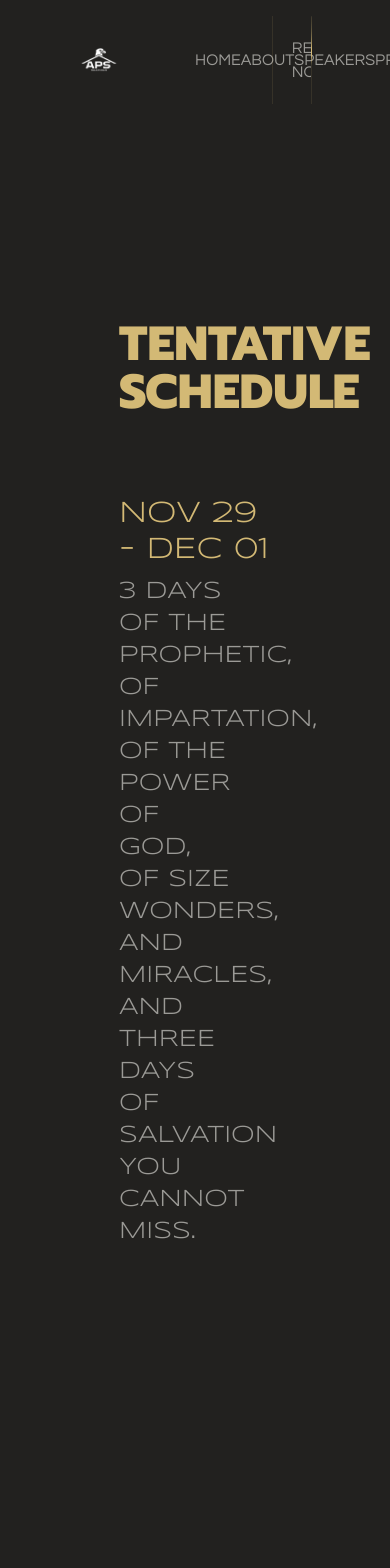
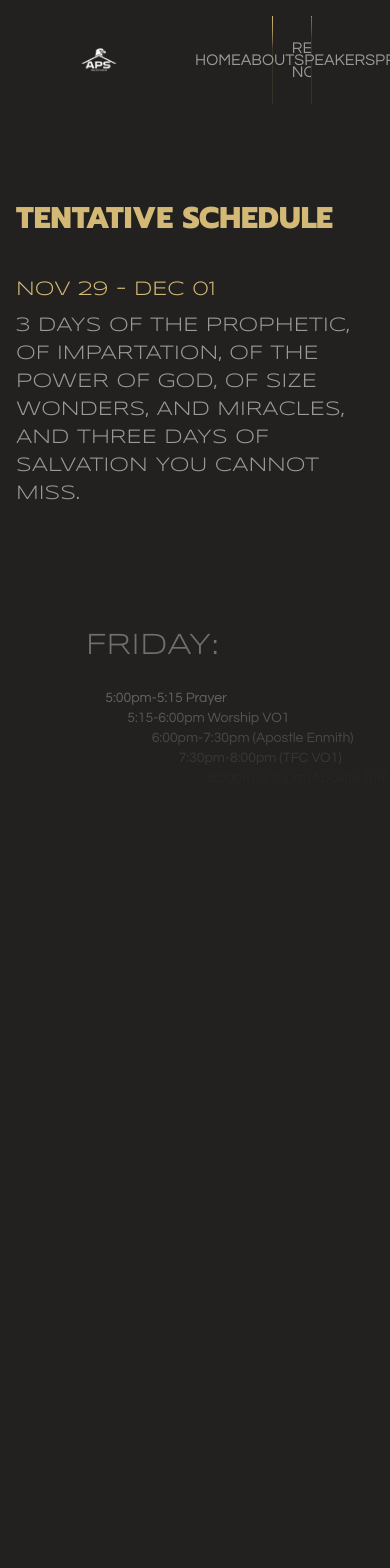
Before and after one commit to joel-kalema/table-0f-eagles, a Next.js app: page /tentative-chedule in a window 390 px wide. Shown: the top 1568 px of the page. Built offline with nearby package versions, Linux system fonts and the light colour scheme.

Commit message:
update the logo magins

```diff
--- a/app/(root)/tentative-chedule/page.jsx
+++ b/app/(root)/tentative-chedule/page.jsx
@@ -115,53 +115,54 @@ export default function TentativeSchedule() {
     return (
         <main className="">
             <Navbar />
-            <div className="w-4/5 mx-auto pt-[15rem] px-20 text-xl" ref={menuItemRef}>
-                <h1 data-scroll data-scroll-speed='0.8' className={`${title.className} uppercase text-5xl my-20 text-[#d3b975]`}>Tentative Schedule</h1>
-                <p data-scroll data-scroll-speed='0.7' className={`${subTitle.className} uppercase text-3xl mb-2 text-[#d3b975]`}>Nov 29 - Dec 01</p>
-                <p data-scroll data-scroll-speed='0.6' className={`${subTitle.className} uppercase text-2xl mb-20 w-3/4`}>3 days of the prophetic, of impartation, of the power of God, of size wonders, and miracles, and three days of Salvation you cannot miss.</p>
+            <div className="lg:w-4/5 mx-auto pt-[10rem] lg:pt-[15rem] px-4 lg:px-20 text-xl" ref={menuItemRef}>
+                <h1 data-scroll data-scroll-speed='0.6' className={`${title.className} uppercase text-3xl lg:text-5xl my-10 lg:my-20 text-[#d3b975]`}>Tentative Schedule</h1>
+                <p data-scroll data-scroll-speed='0.5' className={`${subTitle.className} uppercase text-xl md:text-3xl mb-2 text-[#d3b975]`}>Nov 29 - Dec 01</p>
+                <p data-scroll data-scroll-speed='0.4' className={`${subTitle.className} uppercase text-xl md:text-3xl mb-20 lg:w-3/4`}>3 days of the prophetic, of impartation, of the power of God, of size wonders, and miracles, and three days of Salvation you cannot miss.</p>
 
-                <div ref={friday} className="pt-10" data-scroll data-scroll-speed='0.5'>
-                    <h2 className={`${subTitle.className} uppercase text-6xl mb-6`}>Friday:</h2>
-                    <p>5:00pm-6:00pm (Opening prayer & Worship VO1)</p>
+                <div ref={friday} className="pt-10 text-sm lg:text-xl" data-scroll data-scroll-speed='0.3'>
+                    <h2 className={`${subTitle.className} uppercase text-3xl lg:text-6xl mb-6`}>Friday:</h2>
+                    <p>5:00pm-5:15 Prayer</p>
+                    <p>5:15-6:00pm Worship VO1</p>
                     <p>6:00pm-7:30pm (Apostle Enmith)</p>
-                    <p>7:30pm-8:00pm (Worship with TFC choir)</p>
+                    <p>7:30pm-8:00pm (TFC VO1)</p>
                     <p>8:00pm-9:30pm (Apostle Tomi Arayomi)</p>
-                    <p>9:30pm-10:30pm (Consecration & Closing)</p>
+                    <p>9:30pm-10:30pm (Consecration & Closing Ap Chris and Tomi Arayomi)</p>
                 </div>
 
-                <div ref={saturday} className="pt-10 overflow-hidden" data-scroll data-scroll-speed='0.2'>
-                    <h2 className={`${subTitle.className} uppercase text-6xl mb-6`}>Saturday:</h2>
+                <div ref={saturday} className="lg:pt-10 text-sm lg:text-xl overflow-hidden" data-scroll data-scroll-speed='0.2'>
+                    <h2 className={`${subTitle.className} uppercase text-3xl lg:text-6xl mb-6`}>Saturday:</h2>
 
 
-                    <h3 className="flex items-center text-[#d3b975] mb-4 text-2xl"><CiPaperplane /> Morning Glory</h3>
-                    <p>9:00am-10:00am (Intercession)</p>
-                    <p>10:00am-10:50am (Pastor Daniel Sandoval)</p>
+                    <h3 className="flex items-center text-[#d3b975] mb-4 text-xl lg:text-2xl"><CiPaperplane /> Morning Glory</h3>
+                    <p>9:00am-10:00am (Intercession/ worship team ready)</p>
+                    <p>10:00am-10:50am (Apostol Christopher-may prophesy)</p>
                     <p>10:50 am-11:00 am (Offering & Closing)</p>
 
 
 
-                    <h3 className="flex items-center text-[#d3b975] mb-4 text-2xl mt-10"><CiPaperplane />Second Service</h3>
-                    <p>3:00 pm-3:40 pm (Worship with TFC Choir)</p>
+                    <h3 className="flex items-center text-[#d3b975] mb-4 text-xl lg:text-2xl mt-10"><CiPaperplane />Second Service</h3>
+                    <p>3:00 pm-3:40 pm (Rachel)</p>
                     <p>3:40 pm-4:45 pm (Pastor Kofi Dartey)</p>
                     <p>4:45pm-4:55pm (Offering & Closing)</p>
 
 
 
-                    <h3 className="flex items-center text-[#d3b975] mb-4 text-2xl mt-10"><CiPaperplane />Evening Service</h3>
-                    <p>7:00pm-7:30pm (Opening Prayer)</p>
+                    <h3 className="flex items-center text-[#d3b975] mb-4 text-xl lg:text-2xl mt-10"><CiPaperplane />Evening Service</h3>
+                    <p>7:00pm-7:30pm (Opening Prayer Pastor Beni)</p>
                     <p>7:30pm-8:15pm (Worship with Pastor Eddy James)</p>
                     <p>8:15pm-9:45pm (Apostle Randolph Adjei)</p>
                     <p>10:00pm-10:30pm (Calling, Offering, & Closing)</p>
 
                 </div>
 
-                <div ref={sunday} className="py-10 pb-[10rem] overflow-hidden" data-scroll data-scroll-speed='0.1'>
-                    <h2 className={`${subTitle.className} uppercase text-6xl mb-6`}>Sunday:<br /> Miracles Services</h2>
-                    <p>5:00pm-5:30pm (Opening Prayer)</p>
+                <div ref={sunday} className="py-10 pb-[10rem] text-sm lg:text-xl overflow-hidden" data-scroll data-scroll-speed='0.1'>
+                    <h2 className={`${subTitle.className} uppercase text-3xl lg:text-6xl mb-6`}>Sunday:<br /> Miracles Services</h2>
+                    <p>5:00pm-5:30pm (Opening Prayer Pastor Eddy)</p>
                     <p>5:30pm-6:15pm (Worship with Pastor Eddy James)</p>
                     <p>6:15pm-8:45pm (Prophet Christopher Beleke Preaching, Service, Offering)</p>
                     <p>8:45pm-9:45pm (Graduation)</p>
-                    <p>9:45 pm-10:30 pm (Praise/Worship & Closing)</p>
+                    <p>9:45 pm-10:30 pm (Praise/Worship Rachel & Closing)</p>
                 </div>
             </div>
             <div className="box w-1/5 mt-10 flex justify-center mb-[10rem] ml-52">
```
